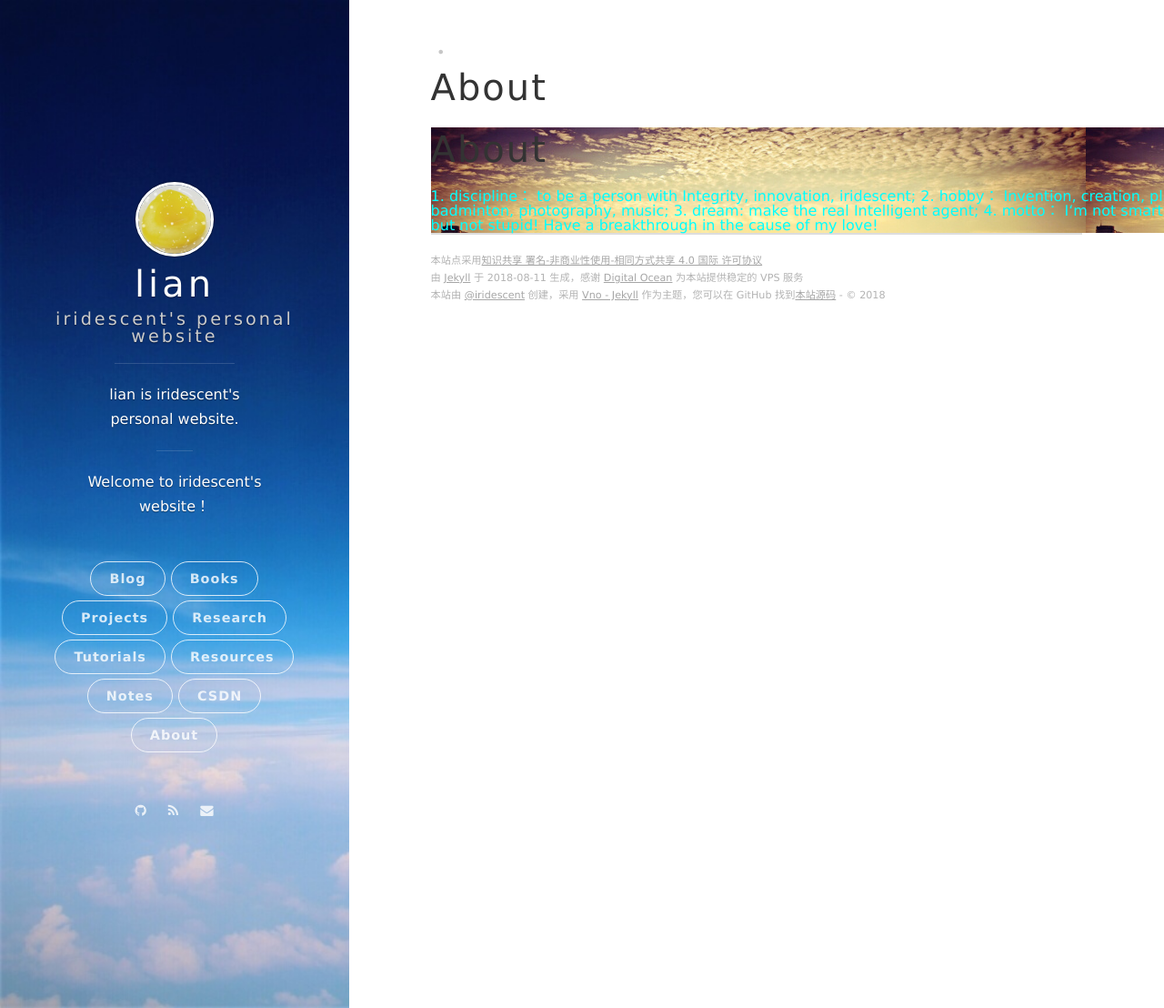
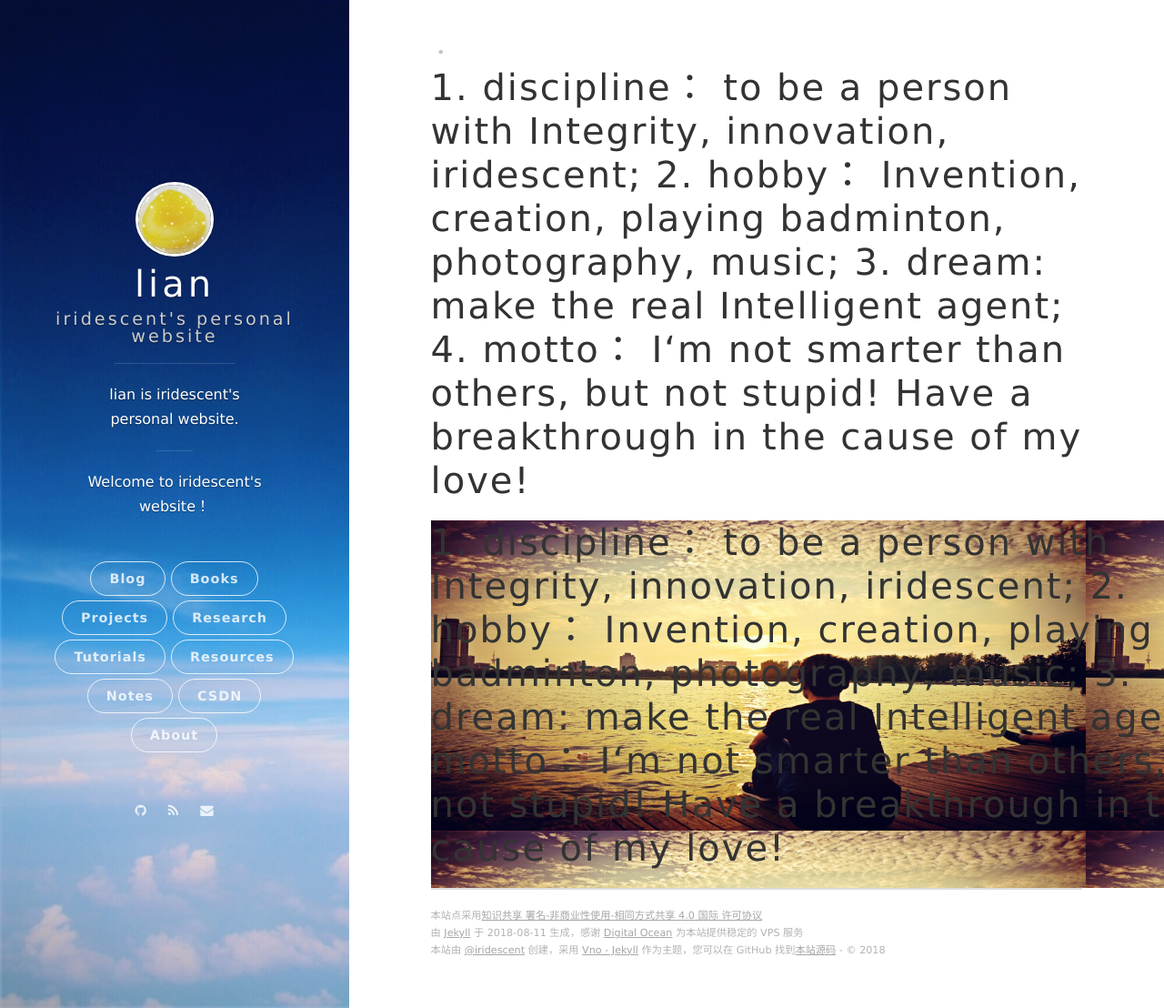
Before and after one commit to antsfamily/antsfamily.github.io, a Jekyll site: the page built from about/index.html, in a window 1280 px wide and 1108 px high. Shown: the whole window at 91% size. Built offline with Jekyll 4.4.1, drawn with Linux system fonts in a browser that asks for light colours; nearby versions of some CDN libraries; comment, search, counter and statistics services are not loaded.

Commit message:
update about

```diff
--- a/about/index.html
+++ b/about/index.html
@@ -1,7 +1,6 @@
 ---
 layout: page
-title: "About"
-description: "1. discipline： to be a person with Integrity, innovation, iridescent;
+title: "1. discipline： to be a person with Integrity, innovation, iridescent;
 
 2. hobby： Invention, creation, playing badminton, photography, music;
 
@@ -20,9 +19,9 @@ header-img: "assets/images/about-bg.jpg"
                 <div class="site-heading">
                     <h1>{% if page.title %}{{ page.title }}{% else %}{{ site.title }}{% endif %}</h1>
                     <!-- <hr class="big"> -->
-                    <div style="color:#00FFFF">
-                        {{ page.description }}
-                    </div>
+                    <!-- <div style="color:#00FFFF"> -->
+                        <!-- {{ page.description }} -->
+                    <!-- </div> -->
                 </div>
             </div>
         </div>
```
